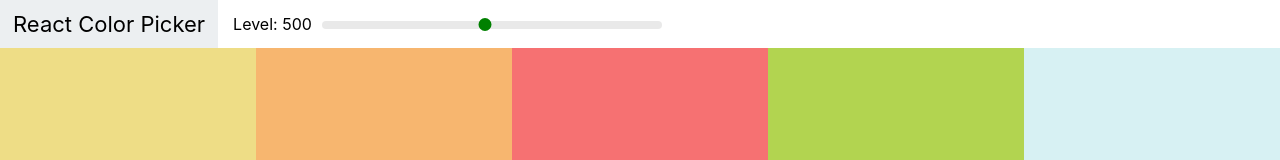
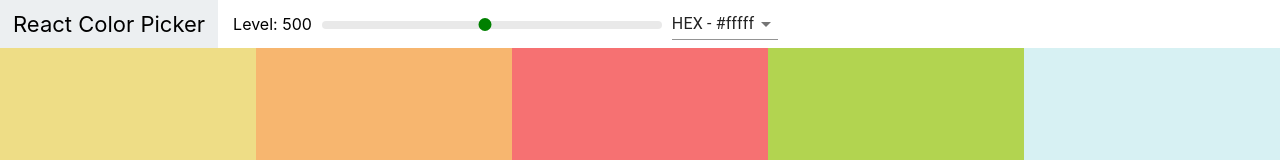
Before and after one commit to RedBalloon24/react-colors, a React (Create React App) app in the folder react-colors/: page / in a window 1280 px wide. Shown: the top 160 px of the page. Built offline with nearby package versions, Linux system fonts and the light colour scheme.

Commit message:
add select and material ui

```diff
--- a/react-colors/package.json
+++ b/react-colors/package.json
@@ -3,6 +3,7 @@
   "version": "0.1.0",
   "private": true,
   "dependencies": {
+    "@material-ui/core": "^4.11.0",
     "@testing-library/jest-dom": "^4.2.4",
     "@testing-library/react": "^9.5.0",
     "@testing-library/user-event": "^7.2.1",
--- a/react-colors/src/components/Navbar.js
+++ b/react-colors/src/components/Navbar.js
@@ -1,11 +1,25 @@
 import React, { Component } from 'react';
+import Select from '@material-ui/core/Select';
 import Slider from 'rc-slider';
 import 'rc-slider/assets/index.css';
 import './Navbar.css';
+import { MenuItem } from '@material-ui/core';
 
 export default class Navbar extends Component {
+    constructor(props) {
+        super(props);
+        this.state = { format: "hex"}
+        this.handleChange = this.handleChange.bind(this);
+    }
+
+    handleChange(e){
+        this.setState({ format: e.target.value });
+        this.props.handleChange(e.target.value);
+    }
+
 	render() {
         const { level, changeLevel } = this.props
+        const { format } = this.state
 		return (
 			<header className="Navbar">
 				<div className="logo">
@@ -17,6 +31,13 @@
                         <Slider defaultValue={level} min={100} max={900} step={100} onAfterChange={changeLevel} />
                     </div>
                 </div>
+                <div className="select-container">
+                    <Select value={format} onChange={this.handleChange}>
+                        <MenuItem value="hex">HEX - #fffff</MenuItem>
+                        <MenuItem value="rgb">RGB - rgb(255,255,255)</MenuItem>
+                        <MenuItem value="rgba">RGBA - rgb(255,255,255,1.0)</MenuItem>
+                    </Select>
+                </div>
 			</header>
 		);
 	}
--- a/react-colors/src/components/Palette.js
+++ b/react-colors/src/components/Palette.js
@@ -6,21 +6,26 @@
 export default class Palette extends Component {
 	constructor(props) {
 		super(props);
-		this.state = { level: 500 };
-		this.changeLevel = this.changeLevel.bind(this);
+		this.state = { level: 500, format: "hex" };
+        this.changeLevel = this.changeLevel.bind(this);
+        this.changeFormat = this.changeFormat.bind(this);
 	}
 
 	changeLevel(level) {
 		this.setState({ level });
-	}
+    }
+
+    changeFormat(val) {
+        this.setState({ format: val });
+    }
 
 	render() {
 		const { colors } = this.props.palette;
-		const { level } = this.state;
-		const colorBoxes = colors[level].map((color) => <ColorBox background={color.hex} name={color.name} />);
+		const { level, format } = this.state;
+		const colorBoxes = colors[level].map((color) => <ColorBox background={color[format]} name={color.name} />);
 		return (
 			<div className="Palette">
-                <Navbar level={level} changeLevel={this.changeLevel} />
+                <Navbar level={level} changeLevel={this.changeLevel} handleChange={this.changeFormat} />
 				<div className="Palette-colors">{colorBoxes}</div>
 			</div>
 		);
```
Also changed, not shown: 1 other file (tests, documents, lock files or other folders).
